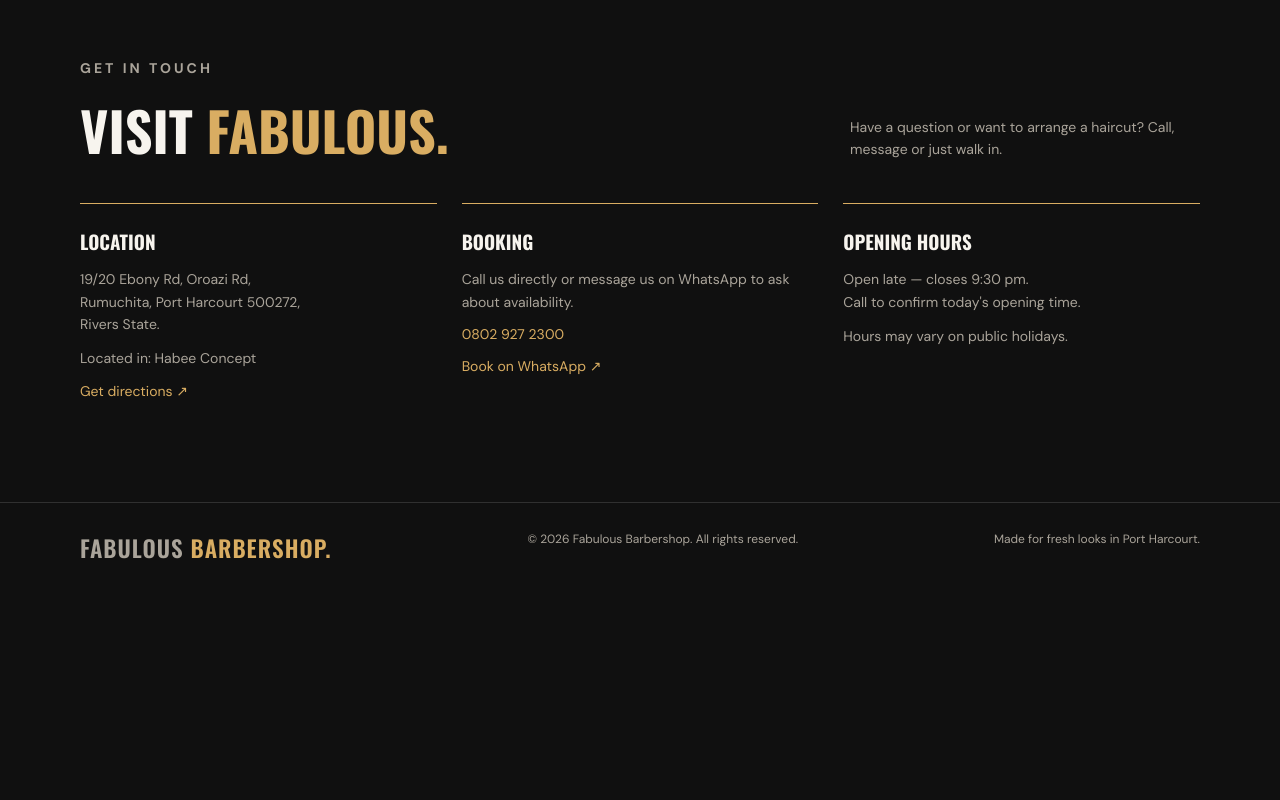
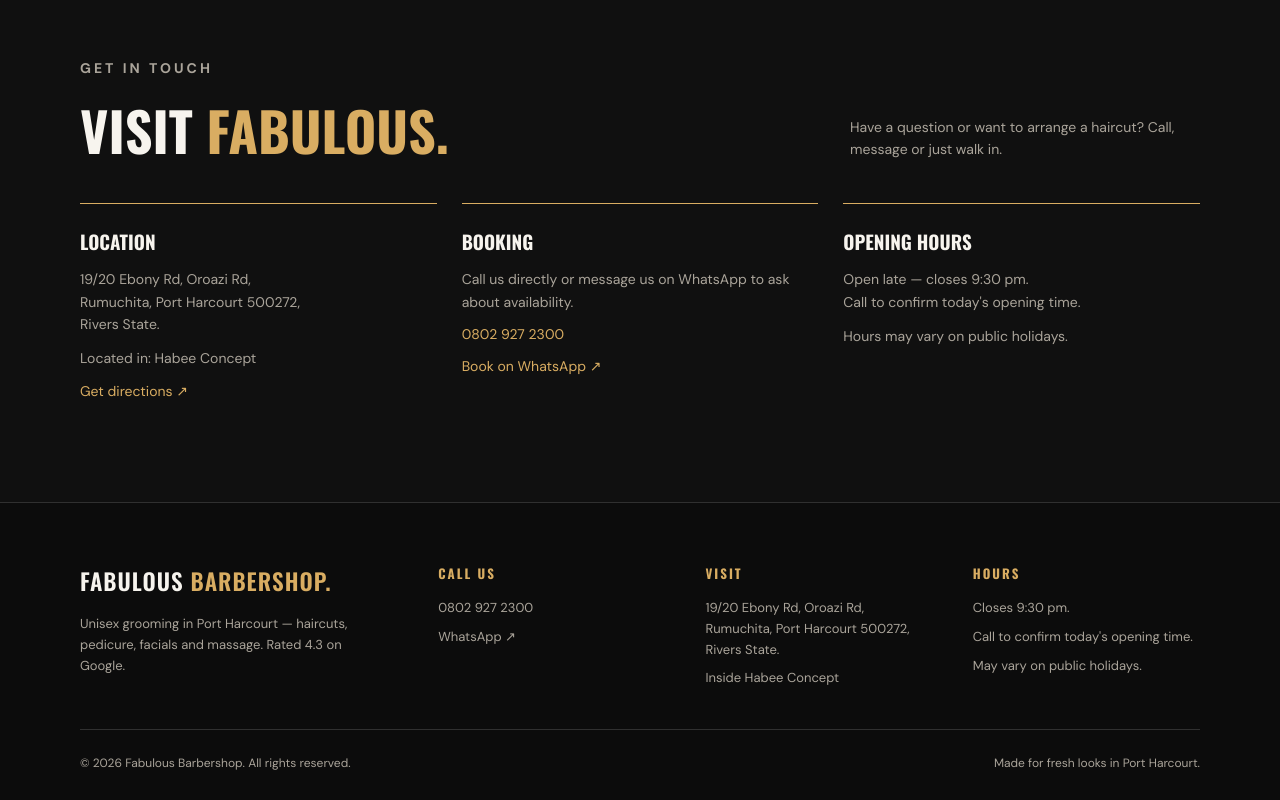
Before and after one commit to godswillmosey32-ux/fabulous-barbershop, a plain HTML site: page index.html in a window 1280 px wide. Shown: the part 7631-8431 px from the top of the page. Before the commit the page ends 8225 px from the top, so only its background shows below. Drawn offline with nearby package versions, Linux system fonts and the light colour scheme.

Commit message:
Update footer with contact information and copyright
Co-authored-by: base44-builder[bot] <245833847+base44-builder[bot]@users.noreply.github.com>

```diff
--- a/index.html
+++ b/index.html
@@ -397,12 +397,25 @@
     .contact-card .contact-link { display: block; margin-top: 10px; color: var(--gold); }
     .contact-note { font-size: 12px; margin-top: 12px; }
 
-    footer { border-top: 1px solid var(--line); padding: 27px 0; }
-    .footer-inner {
+    footer { border-top: 1px solid var(--line); padding: 60px 0 27px; background: #0c0c0c; }
+    .footer-grid {
+      display: grid;
+      grid-template-columns: 1.4fr 1fr 1fr 1fr;
+      gap: 40px;
+      padding-bottom: 40px;
+    }
+    .footer-brand p { color: var(--muted); font-size: 13px; margin-top: 14px; max-width: 280px; }
+    .footer-col h3 { font-size: 13px; letter-spacing: 2px; color: var(--gold); margin-bottom: 14px; }
+    .footer-col p, .footer-col a { display: block; color: var(--muted); font-size: 13px; }
+    .footer-col a:hover { color: var(--gold); }
+    .footer-col p + p, .footer-col a + a, .footer-col p + a, .footer-col a + p { margin-top: 8px; }
+    .footer-bottom {
       display: flex;
       justify-content: space-between;
       gap: 18px;
       flex-wrap: wrap;
+      padding-top: 24px;
+      border-top: 1px solid var(--line);
       color: var(--muted);
       font-size: 12px;
     }
@@ -435,6 +448,10 @@
       .brand-copy .brand-lead { font-size: 17px; }
       .brand-pillars { grid-template-columns: 1fr; gap: 16px; }
       .faq-item summary { font-size: 16px; padding-right: 34px; }
+      footer { padding: 45px 0 24px; }
+      .footer-grid { grid-template-columns: 1fr 1fr; gap: 28px; padding-bottom: 30px; }
+      .footer-brand { grid-column: 1 / -1; }
+      .footer-brand p { max-width: none; }
     }
   </style>
 </head>
@@ -877,8 +894,34 @@
   </main>
 
   <footer>
-    <div class="container footer-inner">
-      <a href="#home" class="logo">FABULOUS <span>BARBERSHOP.</span></a>
+    <div class="container footer-grid">
+      <div class="footer-brand">
+        <a href="#home" class="logo">FABULOUS <span>BARBERSHOP.</span></a>
+        <p>Unisex grooming in Port Harcourt — haircuts, pedicure, facials
+          and massage. Rated 4.3 on Google.</p>
+      </div>
+
+      <div class="footer-col">
+        <h3>CALL US</h3>
+        <a href="tel:+2348029272300">0802 927 2300</a>
+        <a id="footer-whatsapp" href="https://wa.me/2348029272300" target="_blank" rel="noopener">WhatsApp ↗</a>
+      </div>
+
+      <div class="footer-col">
+        <h3>VISIT</h3>
+        <p>19/20 Ebony Rd, Oroazi Rd,<br>Rumuchita, Port Harcourt 500272,<br>Rivers State.</p>
+        <p>Inside Habee Concept</p>
+      </div>
+
+      <div class="footer-col">
+        <h3>HOURS</h3>
+        <p>Closes 9:30 pm.</p>
+        <p>Call to confirm today's opening time.</p>
+        <p>May vary on public holidays.</p>
+      </div>
+    </div>
+
+    <div class="container footer-bottom">
       <p>© <span id="year"></span> Fabulous Barbershop. All rights reserved.</p>
       <p>Made for fresh looks in Port Harcourt.</p>
     </div>
```
